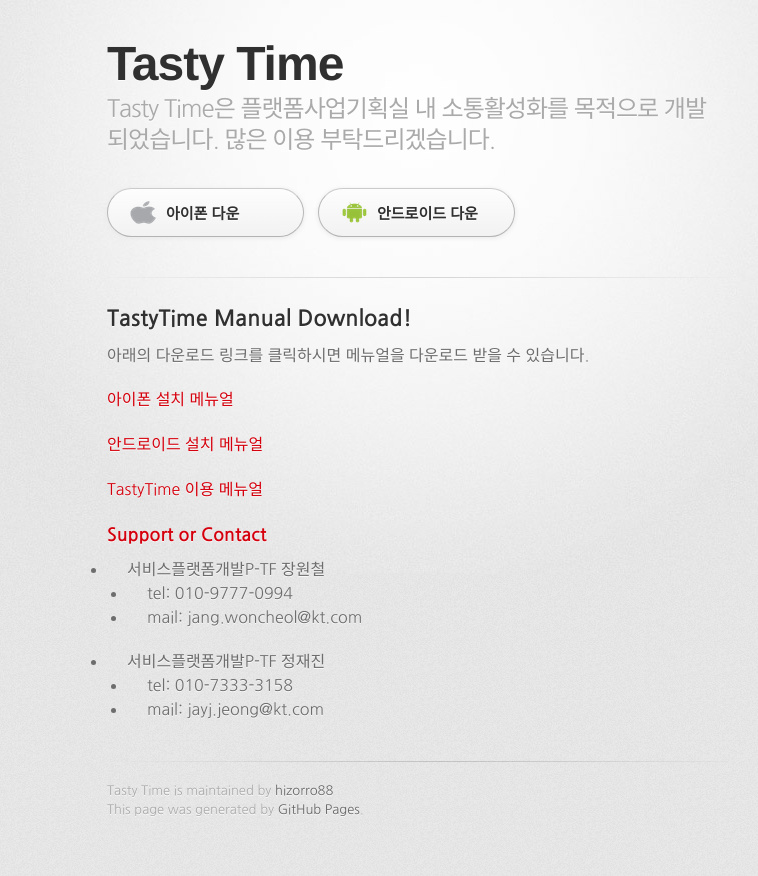
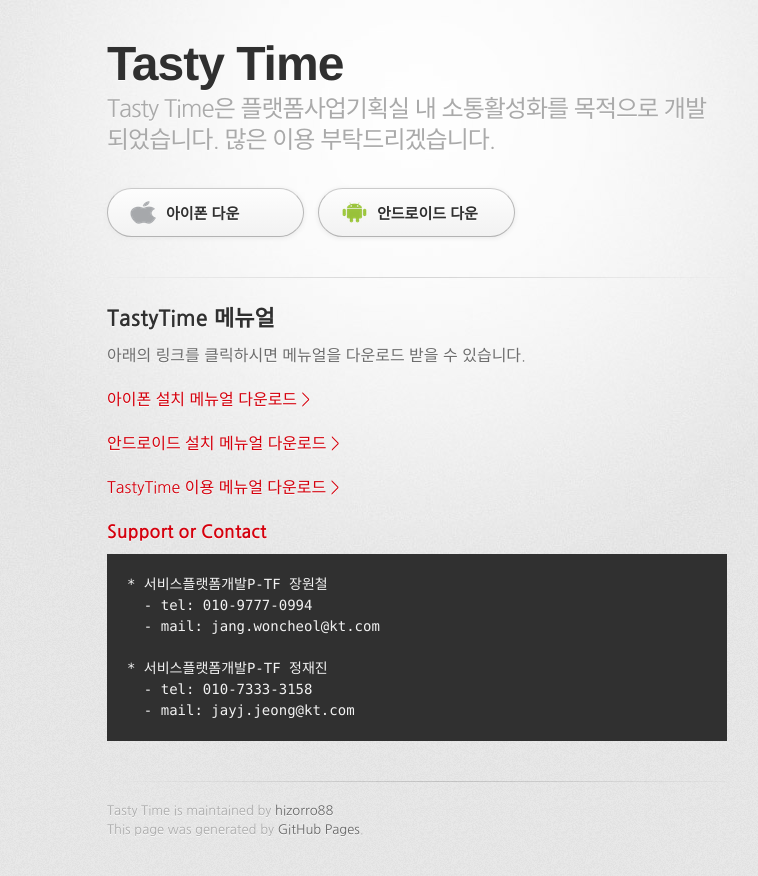
Before and after one commit to hizorro88/TastyTime, a Jekyll site: the page built from index.md, in a window 1280 px wide. Shown: the top 876 px of the page, without its empty margins (223-981 px from the left). Built offline with Jekyll 4.4.1, drawn with Linux system fonts in a browser that asks for light colours; some web fonts are replaced; our own code applies the rules of GitHub Pages for plain Markdown files.

```diff
--- a/_sass/jekyll-theme-tactile.scss
+++ b/_sass/jekyll-theme-tactile.scss
@@ -97,7 +97,7 @@
 }
 
 #container .inner img {
-  max-width: 100%;
+  max-width: 80%;
 }
 
 #downloads {
--- a/index.md
+++ b/index.md
@@ -1,21 +1,19 @@
-## TastyTime Manual Download!
+## TastyTime 메뉴얼
 
-아래의 다운로드 링크를 클릭하시면 메뉴얼을 다운로드 받을 수 있습니다.
+아래의 링크를 클릭하시면 메뉴얼을 다운로드 받을 수 있습니다.
 
-**[아이폰 설치 메뉴얼](https://dl.dropboxusercontent.com/s/1ql5lu91h1b3zpv/Tasty%20Time%20%EC%95%84%EC%9D%B4%ED%8F%B0%20%EC%84%A4%EC%B9%98%20%EB%A9%94%EB%89%B4%EC%96%BC.pptx)**
+[아이폰 설치 메뉴얼 다운로드 >](https://dl.dropboxusercontent.com/s/1ql5lu91h1b3zpv/Tasty%20Time%20%EC%95%84%EC%9D%B4%ED%8F%B0%20%EC%84%A4%EC%B9%98%20%EB%A9%94%EB%89%B4%EC%96%BC.pptx)
 
-**[안드로이드 설치 메뉴얼](https://dl.dropboxusercontent.com/s/d9nnrtd3nin6hdf/Tasty%20Time%20%EC%95%88%EB%93%9C%EB%A1%9C%EC%9D%B4%EB%93%9C%20%EC%84%A4%EC%B9%98%20%EB%A9%94%EB%89%B4%EC%96%BC.pptx)**
+[안드로이드 설치 메뉴얼 다운로드 >](https://dl.dropboxusercontent.com/s/d9nnrtd3nin6hdf/Tasty%20Time%20%EC%95%88%EB%93%9C%EB%A1%9C%EC%9D%B4%EB%93%9C%20%EC%84%A4%EC%B9%98%20%EB%A9%94%EB%89%B4%EC%96%BC.pptx)
 
-**[TastyTime 이용 메뉴얼](https://dl.dropboxusercontent.com/s/moatg4sk2e1u8rp/Tasty%20Time%20%EC%82%AC%EC%9A%A9%20%EB%A9%94%EB%89%B4%EC%96%BC.pptx)**
+[TastyTime 이용 메뉴얼 다운로드 >](https://dl.dropboxusercontent.com/s/moatg4sk2e1u8rp/Tasty%20Time%20%EC%82%AC%EC%9A%A9%20%EB%A9%94%EB%89%B4%EC%96%BC.pptx)
 
 ### Support or Contact
 
-* 서비스플랫폼개발P-TF 장원철
-  - tel: 010-9777-0994
-  - mail: jang.woncheol@kt.com
+	* 서비스플랫폼개발P-TF 장원철
+	  - tel: 010-9777-0994
+	  - mail: jang.woncheol@kt.com
 
-* 서비스플랫폼개발P-TF 정재진
-  - tel: 010-7333-3158
-  - mail: jayj.jeong@kt.com
-
-<!-- ### Thanks to -->
+	* 서비스플랫폼개발P-TF 정재진
+	  - tel: 010-7333-3158
+	  - mail: jayj.jeong@kt.com
```
